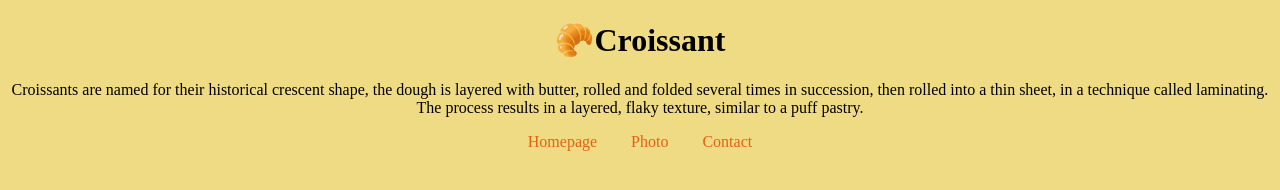
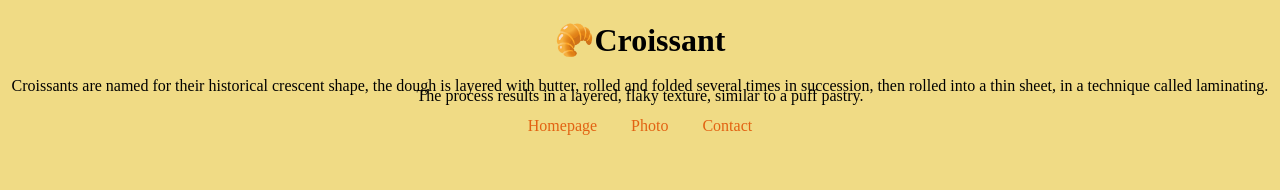
Before and after one commit to SabinaAkhundova/croissant_project, a plain HTML site: page index.html in a window 1280 px wide. Drawn offline with Linux system fonts and the light colour scheme.

Commit message:
added h1 to photo.html; changed p. line height

```diff
--- a/css/styles.css
+++ b/css/styles.css
@@ -5,6 +5,9 @@ body {
 h1,
 p {
   text-align: center;
+}
+.about-paragraph {
+  line-height: 10px;
 }
 .croissant-photo {
   max-width: 100%;
--- a/index.html
+++ b/index.html
@@ -9,7 +9,7 @@
   </head>
   <body>
     <h1>🥐Croissant</h1>
-    <p>
+    <p class="about-paragraph">
       Croissants are named for their historical crescent shape, the dough is
       layered with butter, rolled and folded several times in succession, then
       rolled into a thin sheet, in a technique called laminating. The process
```
Also changed, not shown: photo.html (+1 -0 lines).
